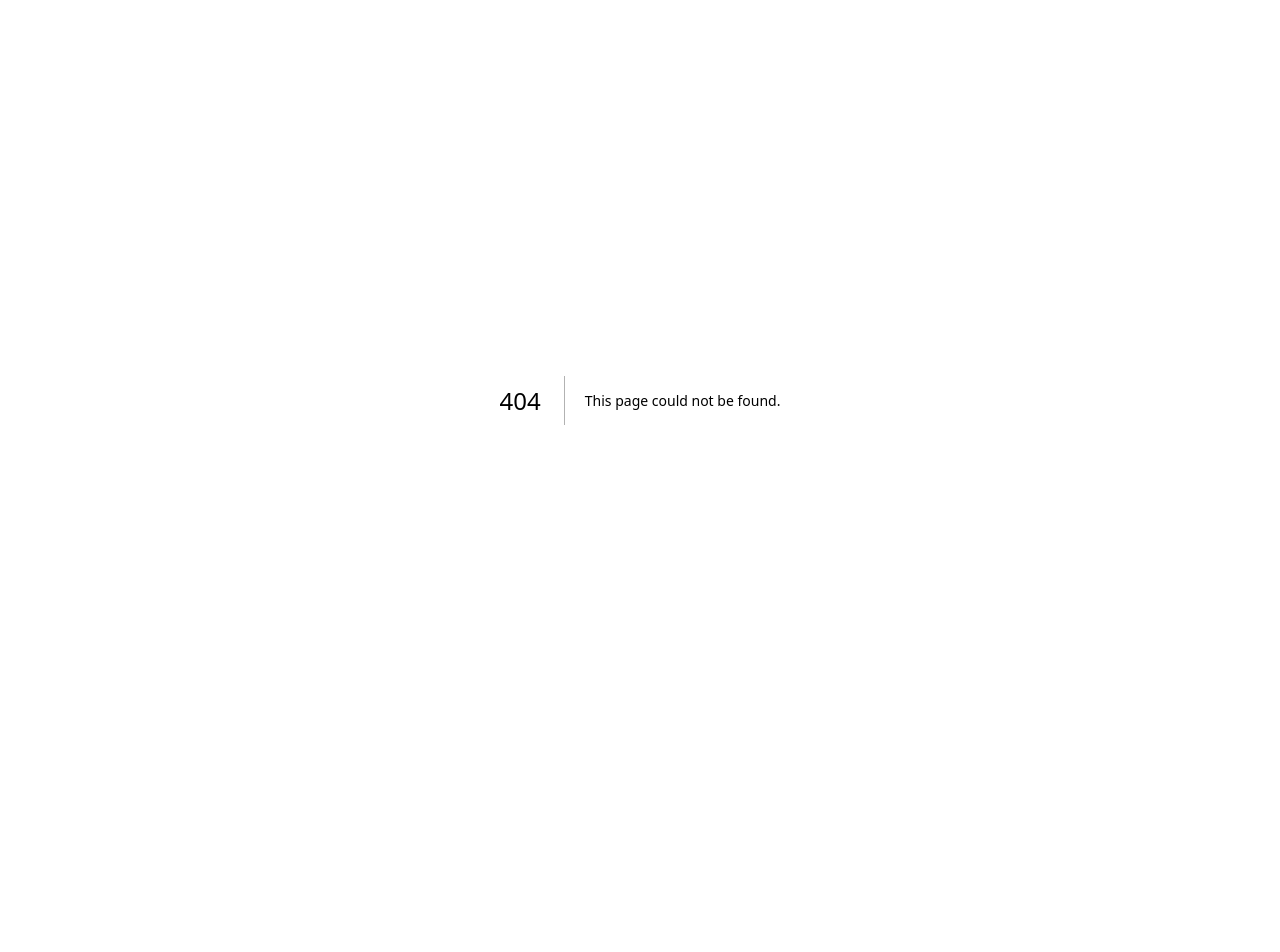
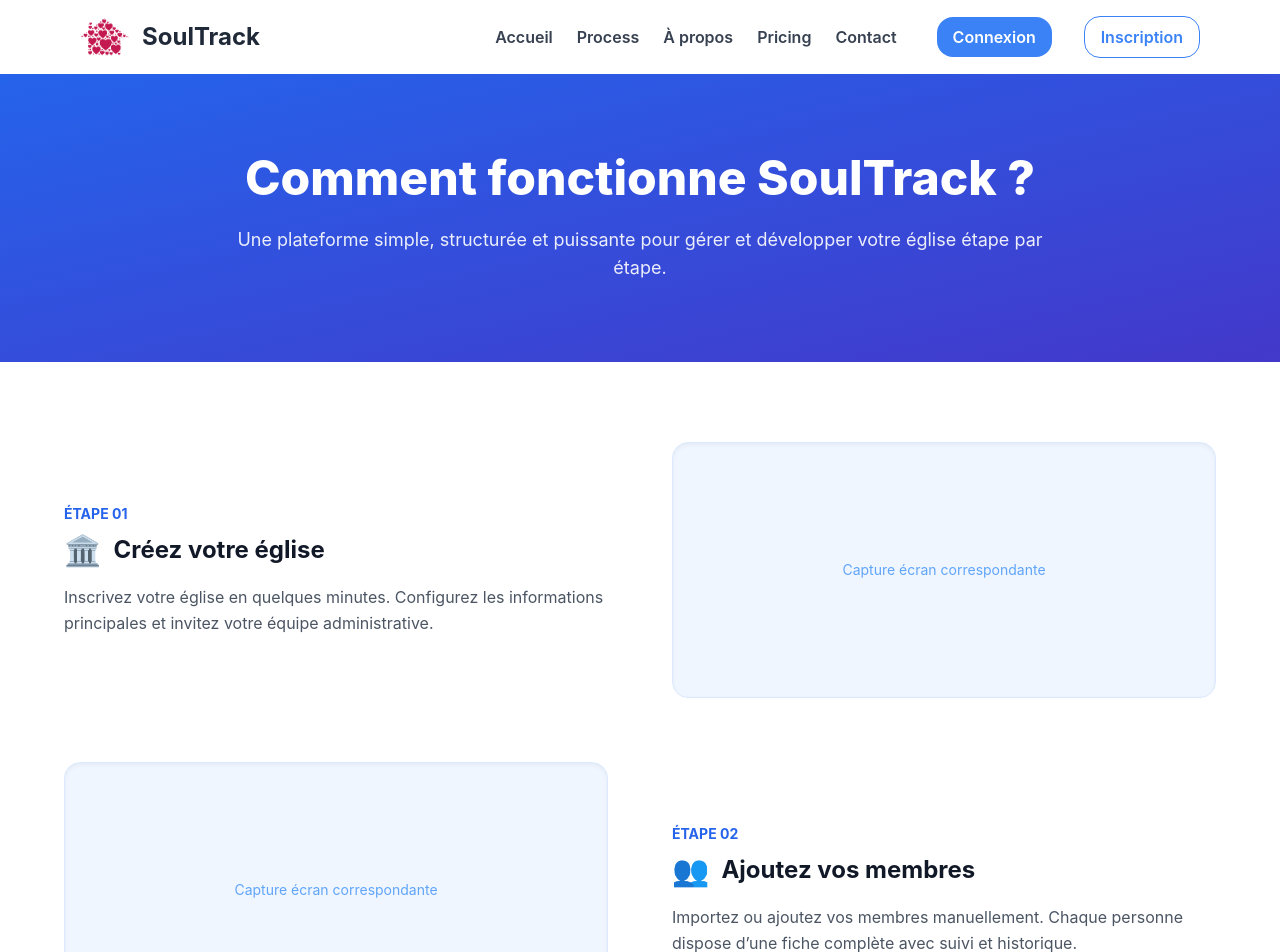
Before and after one commit to allanbavajee/soultrack, a Next.js app: page /CommentCaMarche in a window 1280 px wide. Before the commit this address had no page. Shown: the top 952 px of the page. Before the commit the page ends 800 px from the top, so only its background shows below. Built offline with nearby package versions, Linux system fonts and the light colour scheme.

Commit message:
Create CommentCaMarche.js

```diff
--- /dev/null
+++ b/pages/CommentCaMarche.js
@@ -0,0 +1,160 @@
+"use client";
+
+import { useRouter } from "next/navigation";
+import Image from "next/image";
+import PublicHeader from "../components/PublicHeader";
+import Footer from "../components/Footer";
+
+export default function CommentCaMarche() {
+  const router = useRouter();
+
+  const steps = [
+    {
+      number: "01",
+      title: "Créez votre église",
+      desc: "Inscrivez votre église en quelques minutes. Configurez les informations principales et invitez votre équipe administrative.",
+      icon: "🏛️",
+    },
+    {
+      number: "02",
+      title: "Ajoutez vos membres",
+      desc: "Importez ou ajoutez vos membres manuellement. Chaque personne dispose d’une fiche complète avec suivi et historique.",
+      icon: "👥",
+    },
+    {
+      number: "03",
+      title: "Organisez vos cellules",
+      desc: "Structurez vos groupes, attribuez les responsables et suivez les présences chaque semaine.",
+      icon: "🏠",
+    },
+    {
+      number: "04",
+      title: "Suivez l’évangélisation",
+      desc: "Enregistrez les nouvelles âmes, conversions et baptêmes pour mesurer votre impact.",
+      icon: "✝️",
+    },
+    {
+      number: "05",
+      title: "Analysez votre croissance",
+      desc: "Accédez aux statistiques et rapports pour prendre des décisions stratégiques et accompagner votre église.",
+      icon: "📊",
+    },
+  ];
+
+  return (
+    <div className="bg-white text-gray-900">
+      <PublicHeader />
+
+      {/* HERO */}
+      <section className="pt-20 pb-20 bg-gradient-to-br from-blue-600 to-indigo-700 text-white text-center">
+        <div className="max-w-4xl mx-auto px-6">
+          <h1 className="text-4xl lg:text-5xl font-extrabold mb-6">
+            Comment fonctionne SoulTrack ?
+          </h1>
+          <p className="text-lg text-white/90">
+            Une plateforme simple, structurée et puissante pour gérer
+            et développer votre église étape par étape.
+          </p>
+        </div>
+      </section>
+
+      {/* STEPS */}
+      <section className="py-20 px-6">
+        <div className="max-w-6xl mx-auto space-y-16">
+
+          {steps.map((step, index) => (
+            <div
+              key={index}
+              className={`lg:flex lg:items-center lg:gap-16 ${
+                index % 2 !== 0 ? "lg:flex-row-reverse" : ""
+              }`}
+            >
+              {/* Texte */}
+              <div className="lg:w-1/2">
+                <div className="text-blue-600 font-bold text-sm mb-2">
+                  ÉTAPE {step.number}
+                </div>
+
+                <h2 className="text-2xl font-bold mb-4 flex items-center gap-3">
+                  <span className="text-3xl">{step.icon}</span>
+                  {step.title}
+                </h2>
+
+                <p className="text-gray-600 leading-relaxed">
+                  {step.desc}
+                </p>
+              </div>
+
+              {/* Illustration placeholder */}
+              <div className="lg:w-1/2 mt-8 lg:mt-0">
+                <div className="bg-blue-50 rounded-2xl h-64 flex items-center justify-center shadow-inner border border-blue-100">
+                  <span className="text-blue-400 text-sm">
+                    Capture écran correspondante
+                  </span>
+                </div>
+              </div>
+            </div>
+          ))}
+
+        </div>
+      </section>
+
+      {/* WHY SECTION */}
+      <section className="py-20 px-6 bg-blue-50 text-center">
+        <div className="max-w-4xl mx-auto">
+          <h2 className="text-3xl font-bold mb-6">
+            Pourquoi SoulTrack simplifie votre gestion ?
+          </h2>
+
+          <p className="text-gray-700 mb-8">
+            Parce que tout est centralisé dans une seule plateforme :
+            membres, cellules, évangélisation et statistiques.
+            Plus besoin de fichiers Excel dispersés ou de suivis manuels.
+          </p>
+
+          <div className="grid md:grid-cols-3 gap-6">
+            <div className="bg-white p-6 rounded-xl shadow">
+              <div className="text-3xl mb-3">⚡</div>
+              <h3 className="font-semibold mb-2">Simple</h3>
+              <p className="text-sm text-gray-600">
+                Interface intuitive adaptée aux responsables d’église.
+              </p>
+            </div>
+
+            <div className="bg-white p-6 rounded-xl shadow">
+              <div className="text-3xl mb-3">🔒</div>
+              <h3 className="font-semibold mb-2">Sécurisé</h3>
+              <p className="text-sm text-gray-600">
+                Données protégées et accessibles uniquement à votre équipe.
+              </p>
+            </div>
+
+            <div className="bg-white p-6 rounded-xl shadow">
+              <div className="text-3xl mb-3">📈</div>
+              <h3 className="font-semibold mb-2">Stratégique</h3>
+              <p className="text-sm text-gray-600">
+                Des statistiques claires pour guider vos décisions.
+              </p>
+            </div>
+          </div>
+        </div>
+      </section>
+
+      {/* CTA FINAL */}
+      <section className="py-20 px-6 text-center bg-white">
+        <h2 className="text-2xl lg:text-3xl font-bold mb-6">
+          Prêt à commencer ?
+        </h2>
+
+        <button
+          onClick={() => router.push("/SignupEglise")}
+          className="bg-blue-600 text-white px-8 py-4 rounded-xl font-semibold shadow-lg hover:scale-105 transition"
+        >
+          🚀 Créer mon compte gratuitement
+        </button>
+      </section>
+
+      <Footer />
+    </div>
+  );
+}
```
